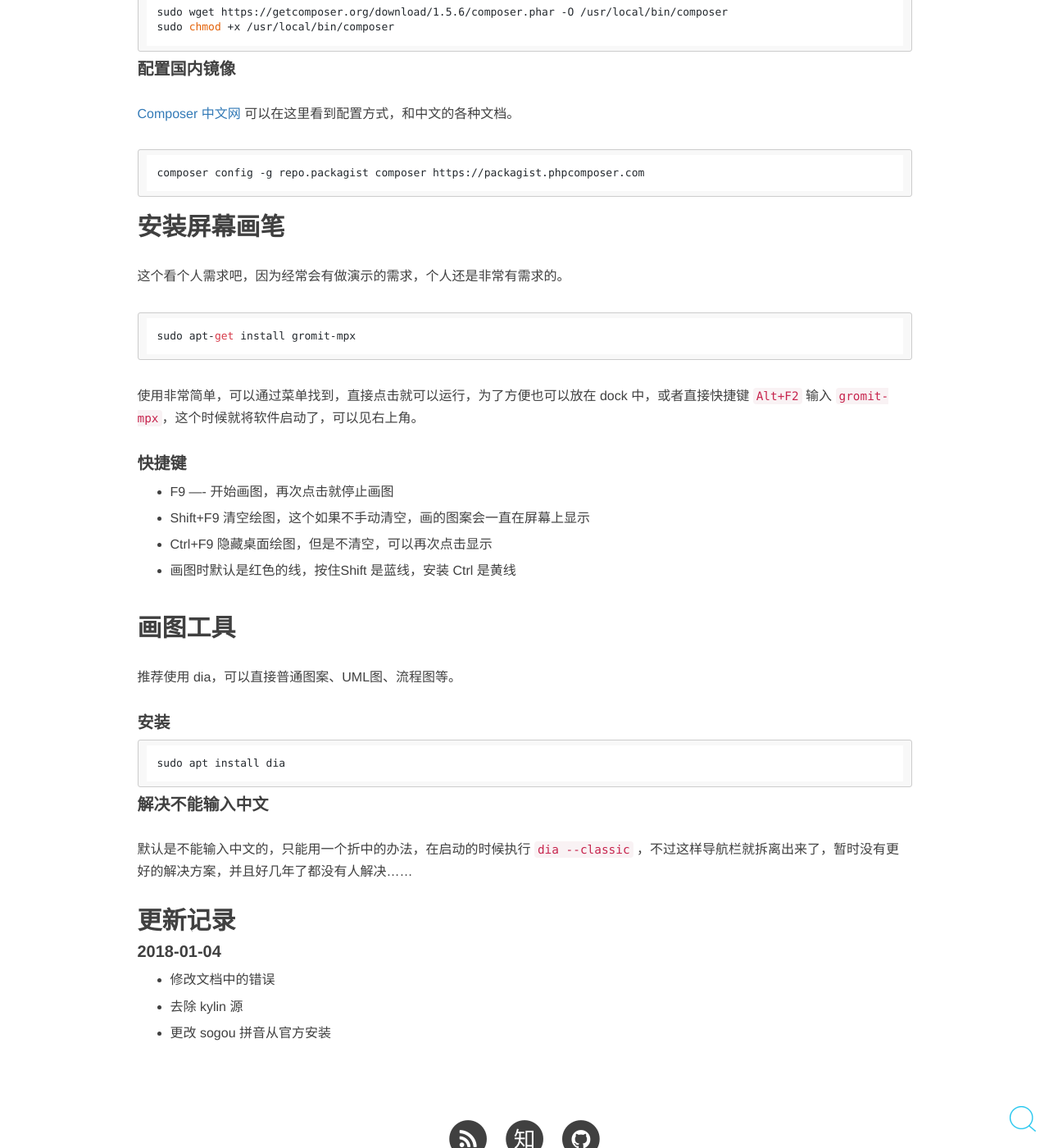
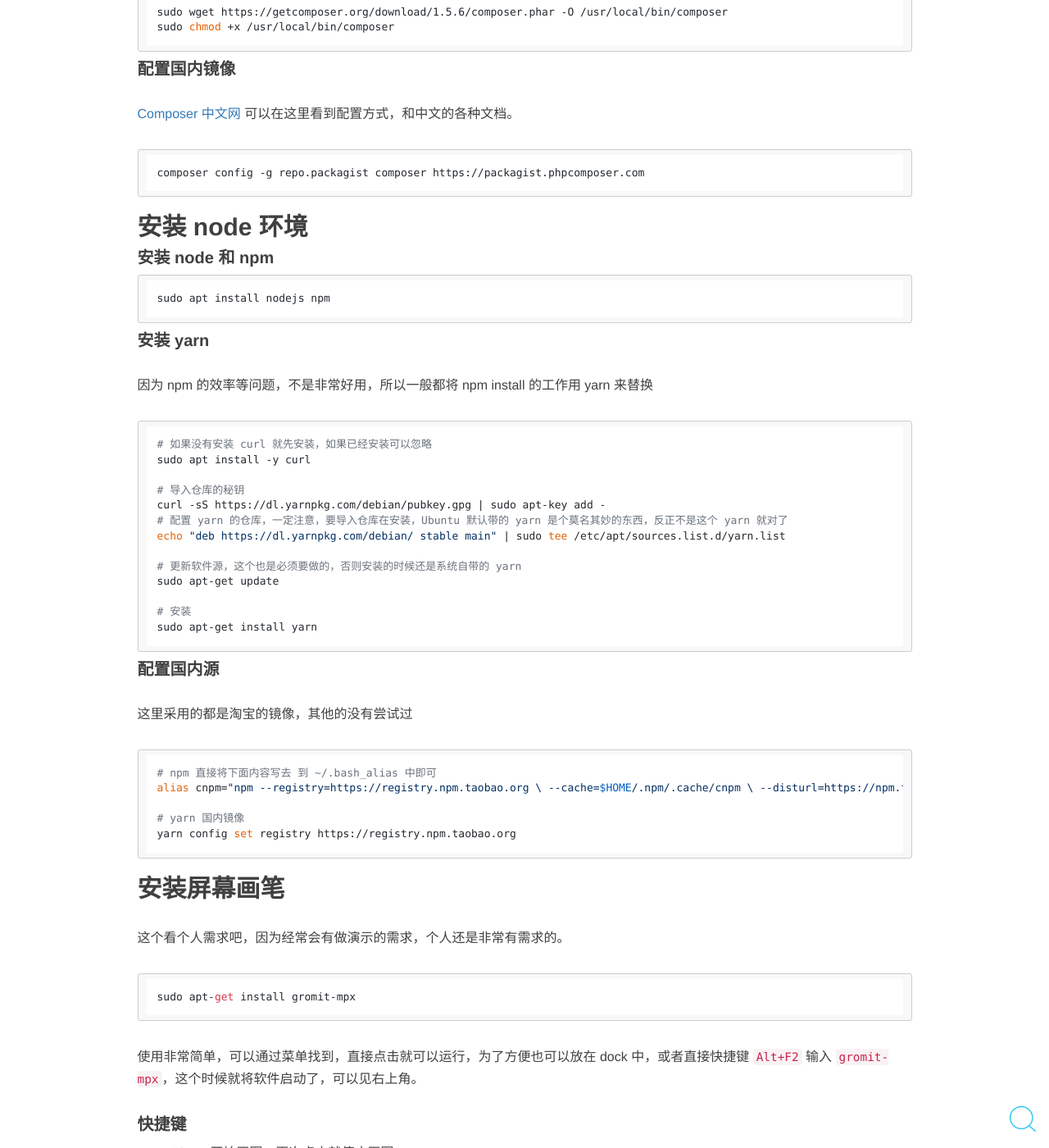
Before and after one commit to BroQiang/broqiang.github.io, a Jekyll site: the page built from _posts/2017-12-27-Ubuntu-Develop.md, in a window 1280 px wide and 1400 px high, scrolled down 7424 px. Shown: the whole window at 82% size. Built offline with Jekyll 4.4.1, drawn with Linux system fonts in a browser that asks for light colours; nearby versions of some CDN libraries; comment, search, counter and statistics services are not loaded; some of the changed text lies outside the part shown.

Commit message:
添加 yarn

````diff
--- a/_posts/2017-12-27-Ubuntu-Develop.md
+++ b/_posts/2017-12-27-Ubuntu-Develop.md
@@ -292,6 +292,50 @@ sudo chmod +x /usr/local/bin/composer
 composer config -g repo.packagist composer https://packagist.phpcomposer.com
 ```
 
+## 安装 node 环境
+
+#### 安装 node 和 npm
+
+```shell
+sudo apt install nodejs npm
+```
+
+#### 安装 yarn
+
+因为 npm 的效率等问题，不是非常好用，所以一般都将 npm install 的工作用 yarn 来替换
+
+```shell
+# 如果没有安装 curl 就先安装，如果已经安装可以忽略
+sudo apt install -y curl
+
+# 导入仓库的秘钥
+curl -sS https://dl.yarnpkg.com/debian/pubkey.gpg | sudo apt-key add -
+# 配置 yarn 的仓库，一定注意，要导入仓库在安装，Ubuntu 默认带的 yarn 是个莫名其妙的东西，反正不是这个 yarn 就对了
+echo "deb https://dl.yarnpkg.com/debian/ stable main" | sudo tee /etc/apt/sources.list.d/yarn.list
+
+# 更新软件源，这个也是必须要做的，否则安装的时候还是系统自带的 yarn
+sudo apt-get update
+
+# 安装
+sudo apt-get install yarn
+```
+
+#### 配置国内源
+
+这里采用的都是淘宝的镜像，其他的没有尝试过
+
+```shell
+# npm 直接将下面内容写去 到 ~/.bash_alias 中即可
+alias cnpm="npm --registry=https://registry.npm.taobao.org \
+--cache=$HOME/.npm/.cache/cnpm \
+--disturl=https://npm.taobao.org/dist \
+--userconfig=$HOME/.cnpmrc"
+
+# yarn 国内镜像
+yarn config set registry https://registry.npm.taobao.org
+```
+
+
 ## 安装屏幕画笔
 
 这个看个人需求吧，因为经常会有做演示的需求，个人还是非常有需求的。
````
Also changed, not shown: other parts of _posts/2017-12-27-Ubuntu-Develop.md (+1 -1 lines).
